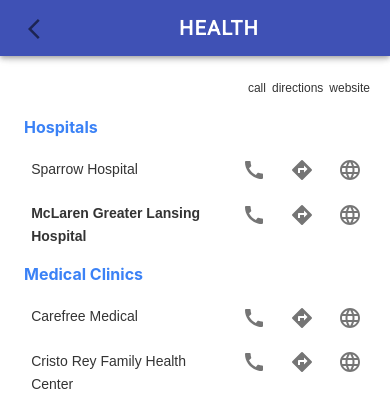
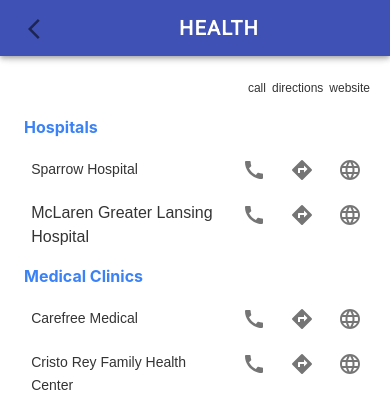
Before and after one commit to rjschodowski/lansing-help-guide, a Gatsby site: page /health in a window 390 px wide. Shown: the top 411 px of the page. Built offline with nearby package versions, Linux system fonts and the light colour scheme; Gatsby itself is replaced by a stand-in of ours.

Commit message:
Font adjusted on content item (testing for appropriate sizing and font weight for mobile devices)

```diff
--- a/src/pages/health.js
+++ b/src/pages/health.js
@@ -52,7 +52,7 @@
             <div className="location-wrapper -mb-4">
                 <ul className="flex items-baseline">
                     <li className="flex-grow">
-                        <a href="https://www.mclaren.org/lansing/mclaren-greater-lansing-home" alt="Sparrow Hospital website link" target="_blank" rel="noreferrer" className="text-sm font-semibold">McLaren Greater Lansing Hospital</a>
+                        <a href="https://www.mclaren.org/lansing/mclaren-greater-lansing-home" alt="Sparrow Hospital website link" target="_blank" rel="noreferrer" className="text-base font-medium">McLaren Greater Lansing Hospital</a>
                     </li>
                     <li>
                         <IconButton aria-label="Call">
```
